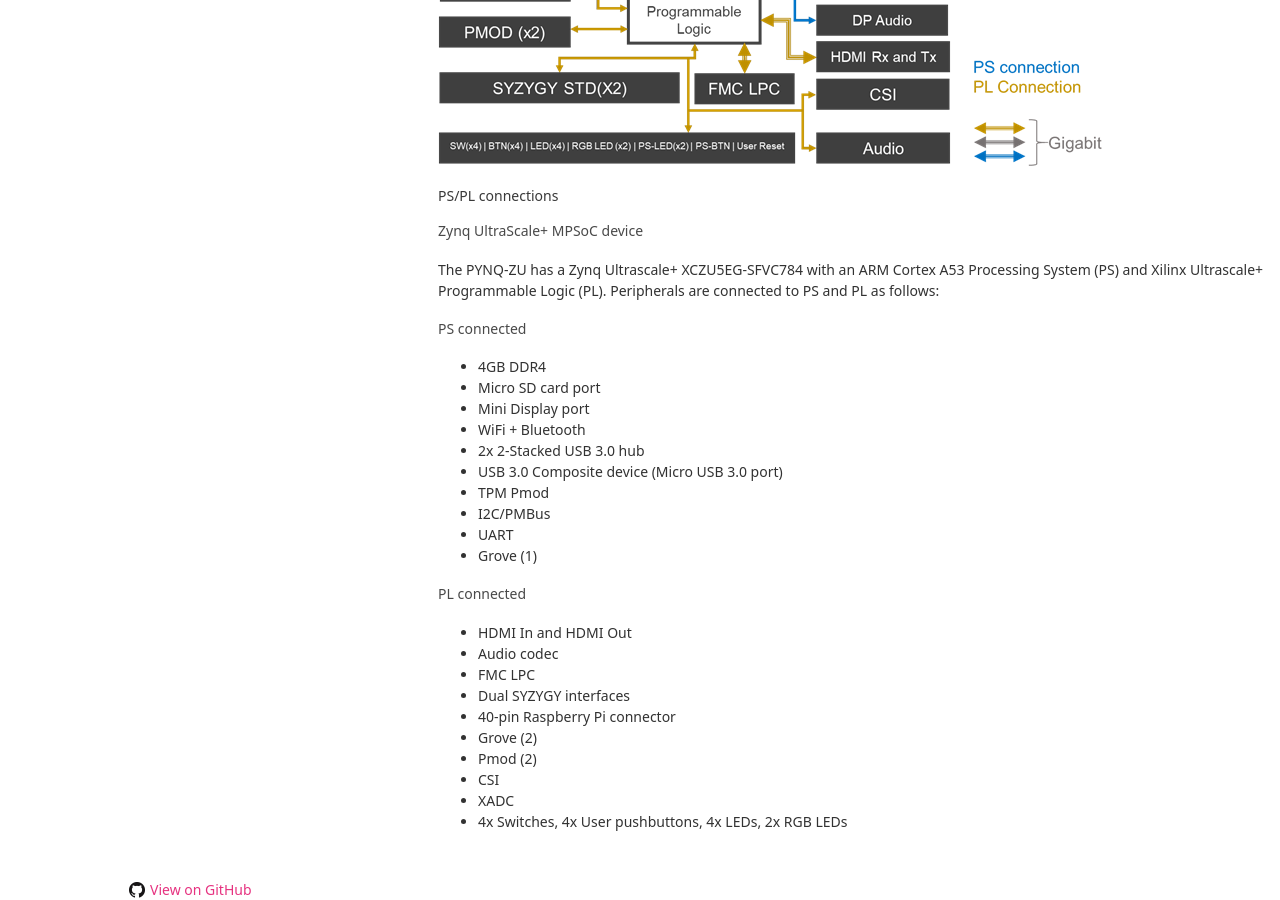
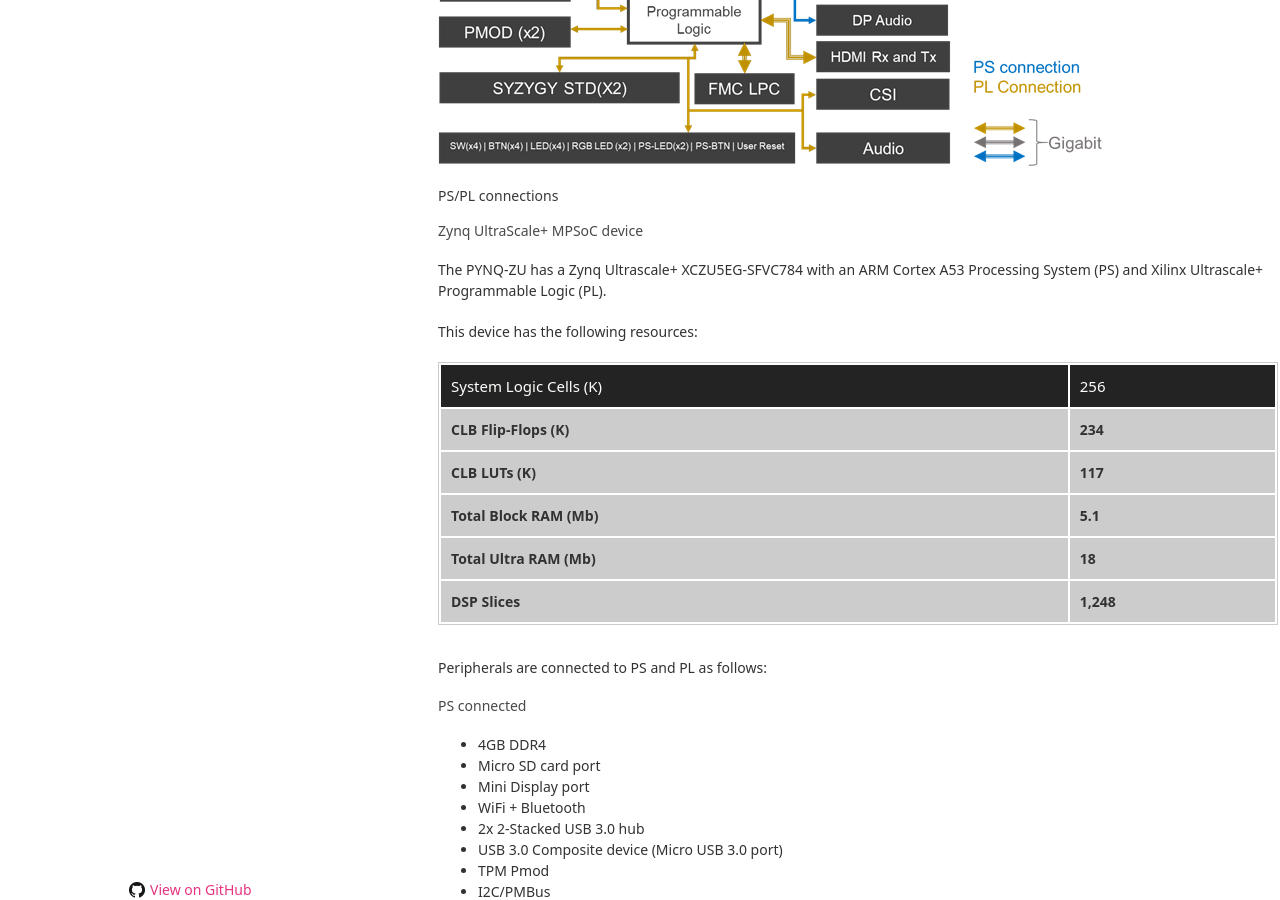
Before and after one commit to Xilinx/PYNQ-ZU, a Jekyll site: the page built from docs/overview.md, in a window 1280 px wide and 900 px high, scrolled down 1388 px. Built offline with Jekyll 4.4.1, drawn with Linux system fonts in a browser that asks for light colours; nearby versions of some CDN libraries; our own code applies the rules of GitHub Pages for plain Markdown files.

Commit message:
Add PL resources

```diff
--- a/docs/overview.md
+++ b/docs/overview.md
@@ -31,7 +31,19 @@
 
 ### Zynq UltraScale+ MPSoC device
 
-The PYNQ-ZU has a Zynq Ultrascale+ XCZU5EG-SFVC784 with an ARM Cortex A53 Processing System (PS) and Xilinx Ultrascale+ Programmable Logic (PL). Peripherals are connected to PS and PL as follows:
+The PYNQ-ZU has a Zynq Ultrascale+ XCZU5EG-SFVC784 with an ARM Cortex A53 Processing System (PS) and Xilinx Ultrascale+ Programmable Logic (PL).
+
+This device has the following resources:
+
+| System Logic Cells (K) | 256 |
+|-|-|
+| __CLB Flip-Flops (K)__ | __234__ |
+| __CLB LUTs (K)__ | __117__ |
+| __Total Block RAM (Mb)__ | __5.1__ |
+| __Total Ultra RAM (Mb)__ | __18__ |
+| __DSP Slices__ | __1,248__ |
+
+Peripherals are connected to PS and PL as follows:
 
 ### PS connected
 
```
